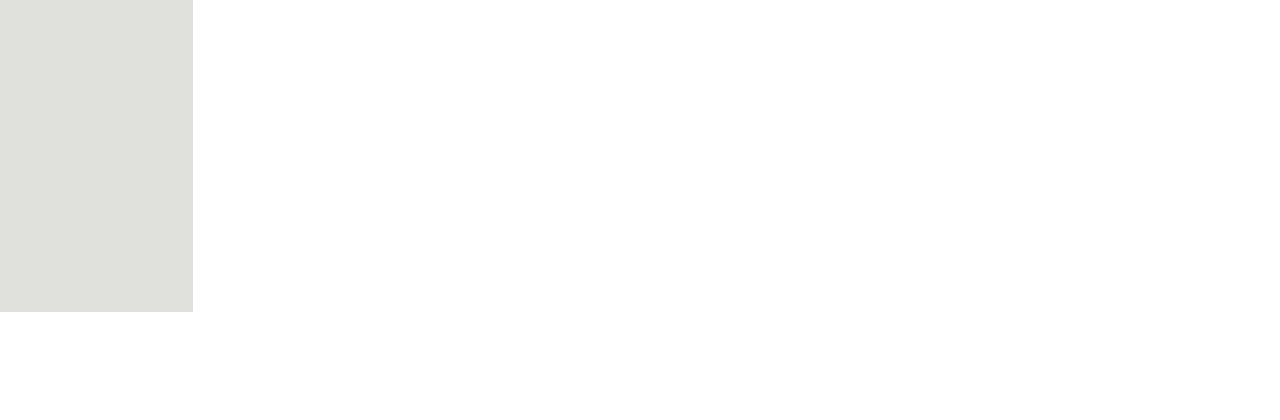
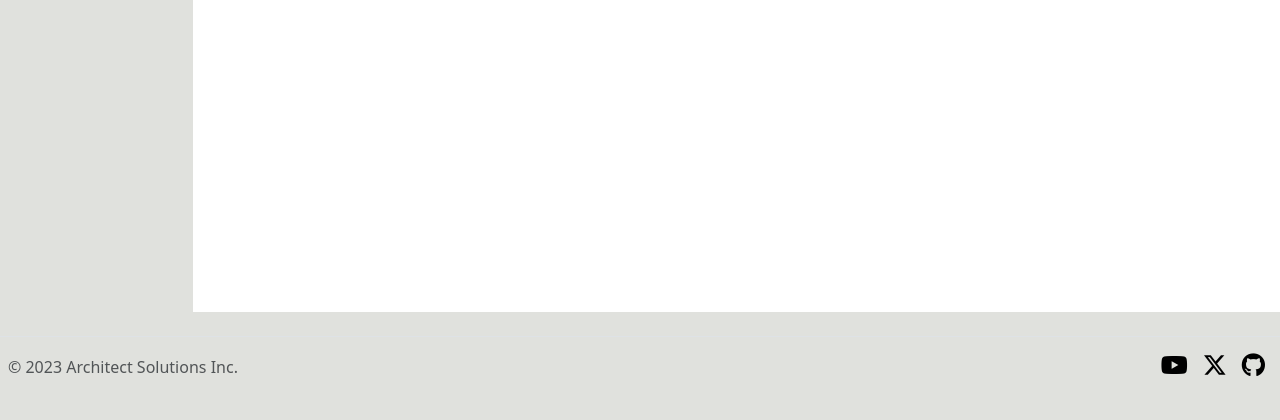
Before and after one commit to lambord9/kii-project, a Django app: page / in a window 1280 px wide. Shown: the part 572-992 px from the top of the page. Before the commit the page ends 884 px from the top, so only its background shows below. Run offline with Django 4.2, Linux system fonts and the light colour scheme; some libraries are stand-ins or nearby versions.

Commit message:
add footer.html

```diff
--- a/kii_site/main/static/main/css/style.css
+++ b/kii_site/main/static/main/css/style.css
@@ -53,9 +53,6 @@ li {
 color: #000000;
 }
 
-.nav-link.active {
-   color: red;
- }
 
  .tooltip {
    position: relative;
@@ -102,11 +99,7 @@ color: #000000;
    border-width: 1em;
    position:relative;
 }
-.sticky-bottom {
-   position:absolute;
-    right:0px;
-    bottom:0px;
-}
+
 
 /* Профиль пользователя*/
 .title-profile {
@@ -127,11 +120,12 @@ color: #000000;
    align-items: center;
 }
 
-figcaption {
-   text-align: center;
-   font-size: 15px;
+/* FOOTER */
+.fa-brands {
+   font-size: 24px;
+   padding-right: 15px;
+   color: #000000;
 }
-
 
 /* GLITCH */
 .glitch-wrapper {
--- a/kii_site/main/templates/main/base_template.html
+++ b/kii_site/main/templates/main/base_template.html
@@ -25,33 +25,19 @@
                             <img src="{% static 'main\images\wrench.png' %}" alt="logo" style="width: 25px; height: auto; display: flex; float: left;">
                             <h6>Сайт находится в разработке</h6>
                         </div>
+
                         {% block content %}
-                                <div class="row">
-                                    <div class="text-center" style="margin-top:30px;">
-                                            <h1 >Главная страница</h1>
-                                    </div>
 
-                                <div class="single_news">
-                                    <div class="p-4 p-md-5 text-white rounded bg-dark" >
-                                        <div class="col-md-6 px-0">
-                                          <h1 class="display-4 fst-italic">Последняя новость</h1>
-                                          <p class="lead my-3">Начало новости, для продолжения чтения нужно пройти по ссылки ниже</p>
-                                          <p class="lead mb-0"><a href="#" class="text-white fw-bold">Полный текст...</a></p>
-                                        </div>
-                                      </div>
-                                    </div>
-                                </div>
                         {% endblock %}
                     </div>
 
             </div>
         </div>
+        <div class="row" style="background-color: #E0E1DD;">
+            {% include 'main/footer.html' %}
+        </div>
         <!-- POPPER-->
 
-    <script> tooltipTriggerList = [].slice.call(document.querySelectorAll('[data-bs-toggle="tooltip"]'))
-    var tooltipList = tooltipTriggerList.map(function (tooltipTriggerEl) {
-    return new bootstrap.Tooltip(tooltipTriggerEl)
-    })
-</script>
+
 </body>
 </html>
--- a/kii_site/main/templates/main/footer.html
+++ b/kii_site/main/templates/main/footer.html
@@ -0,0 +1,38 @@
+<!-- footer.html -->
+{% load bootstrap5 %}
+{% load static %}
+{% bootstrap_css %}
+
+
+
+<footer class="d-flex flex-wrap justify-content-between align-items-center py-3 my-4 border-top">
+    <div class="col-md-4 d-flex align-items-center">
+      <a href="/" class="mb-3 me-2 mb-md-0 text-body-secondary text-decoration-none lh-1">
+      </a>
+      <span class="mb-3 mb-md-0 text-body-secondary">© 2023 Architect Solutions Inc.</span>
+    </div>
+
+    <ul class="nav col-md-4 justify-content-end list-unstyled d-flex">
+        <li>
+            <a href="https://www.youtube.com/">
+                <i class="fa-brands fa-youtube"></i>
+            </a>
+        </li>
+        <li>
+            <a href="https://twitter.com/">
+                <i class="fa-brands fa-x-twitter"></i>
+            </a>
+        </li>
+        <li>
+            <a href="https://github.com/lambord9/">
+                <i class="fa-brands fa-github"></i>
+            </a>
+        </li>
+
+    </ul>
+    <script> tooltipTriggerList = [].slice.call(document.querySelectorAll('[data-bs-toggle="tooltip"]'))
+        var tooltipList = tooltipTriggerList.map(function (tooltipTriggerEl) {
+        return new bootstrap.Tooltip(tooltipTriggerEl)
+        })
+    </script>
+  </footer>
```
